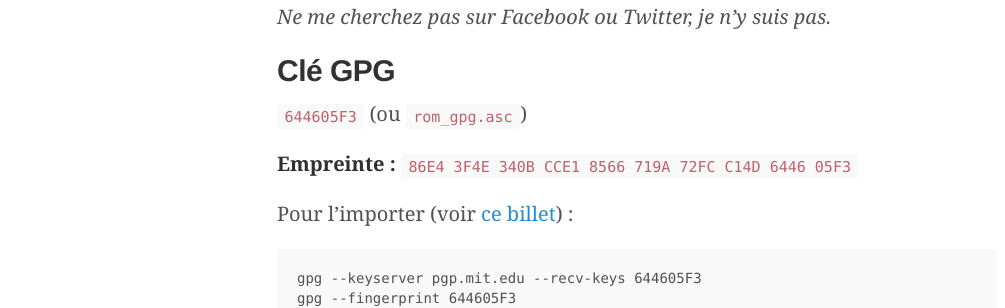
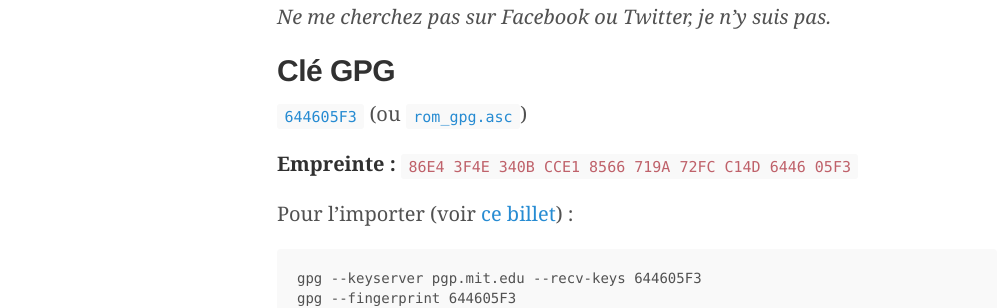
Before and after one commit to rom1v/blog.rom1v.com, a Jekyll site: the page built from about.md, in a window 1280 px wide. Shown: the part 548-856 px from the top of the page, without its empty margins (3-1008 px from the left). Built offline with Jekyll 4.4.1, drawn with Linux system fonts in a browser that asks for light colours.

Commit message:
Color links even in code blocks

```diff
--- a/css/rom.css
+++ b/css/rom.css
@@ -13,6 +13,10 @@ pre {
 img {
     display: inline;
     margin: 0;
+}
+
+a code {
+    color: #268bd2;
 }
 
 .pagination-item {
```
